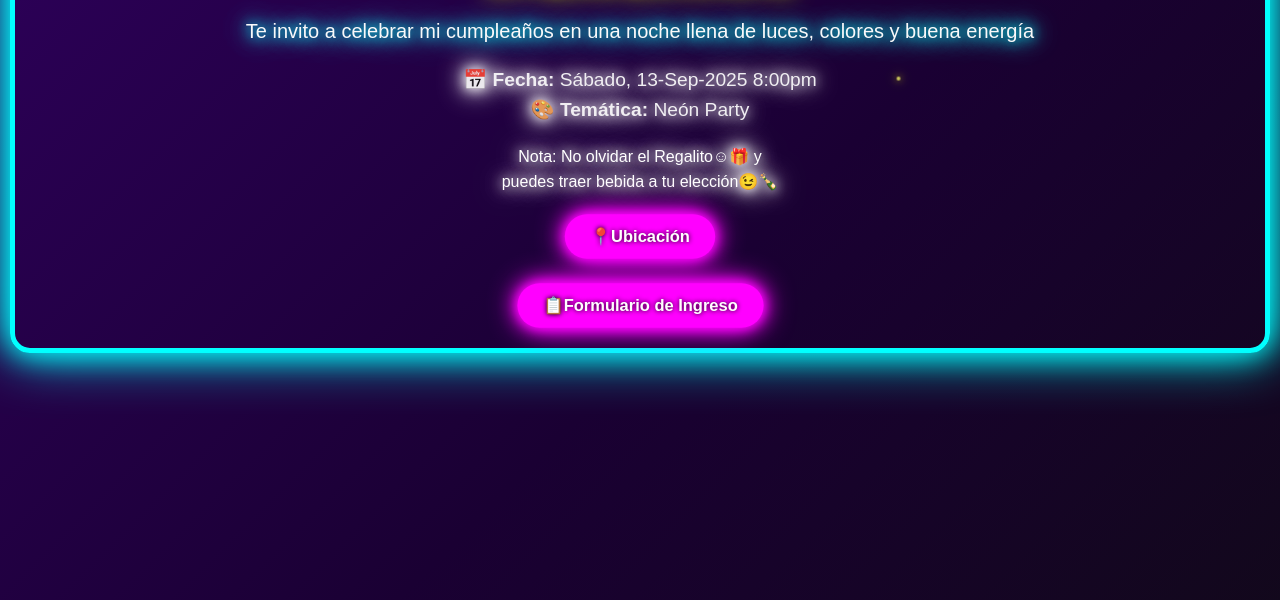
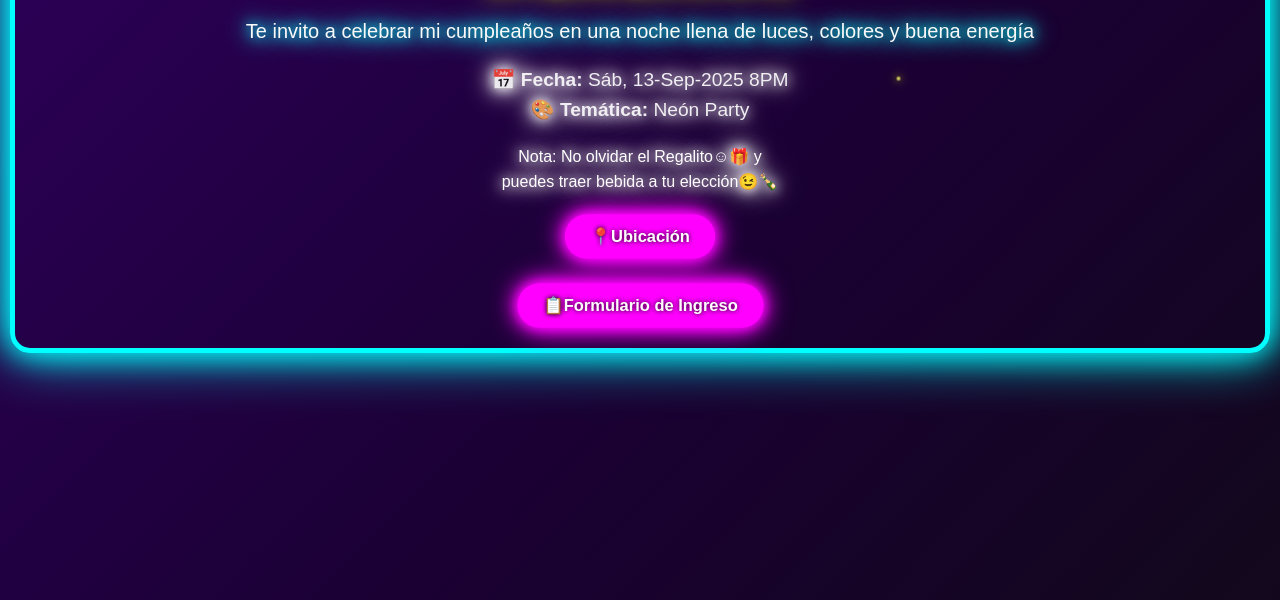
Before and after one commit to edu094/invitacion-hugo, a plain HTML site: page index.html in a window 1280 px wide. Shown: the part 200-800 px from the top of the page. Drawn offline with Linux system fonts and the light colour scheme.

Commit message:
Update index.html

```diff
--- a/index.html
+++ b/index.html
@@ -159,7 +159,7 @@
 
 <h1>✨Prepárate para Brillar!✨</h1>
 <p class="p1">Te invito a celebrar mi cumpleaños en una noche llena de luces, colores y buena energía</p>
-<p class="p2"><strong>📅 Fecha:</strong> Sábado, 13-Sep-2025 8:00pm</p>
+<p class="p2"><strong>📅 Fecha:</strong> Sáb, 13-Sep-2025 8PM</p>
 
 <p class="p2"><strong>🎨 Temática:</strong> Neón Party</p>
 <br>
```
